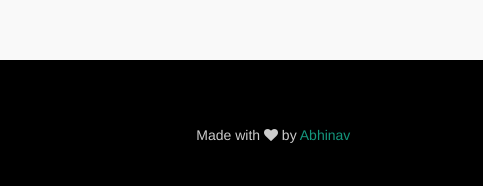
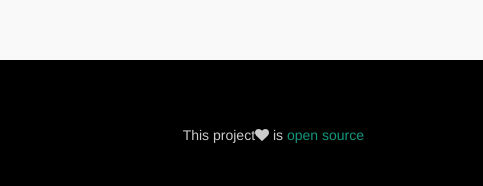
Before and after one commit to abhinavhanda21/-https-abhinavhanda21.github.io-, a plain HTML site: page index.html in a window 1280 px wide. Shown: the part 4190-4376 px from the top of the page, 0-483 px from the left. Drawn offline with nearby package versions, Linux system fonts and the light colour scheme.

Commit message:
Update index.html

```diff
--- a/index.html
+++ b/index.html
@@ -377,10 +377,10 @@ easier. The data and software is owned by you, the contributors. This documentat
             <div class="row">
 
                 <div class="col-md-4 text-center">
-                    <p>Made with <i class="fa fa-heart"></i> by <a href=
+                    <p>This project<i class="fa fa-heart"></i> is <a href=
                     "https://abhianvhanda.me" target="_blank"></a> <a href=
                     "https://abhinavhanda.me" target=
-                    "_blank">Abhinav</a></p>
+                    "_blank">open source</a></p>
                 </div>
 
 
```
